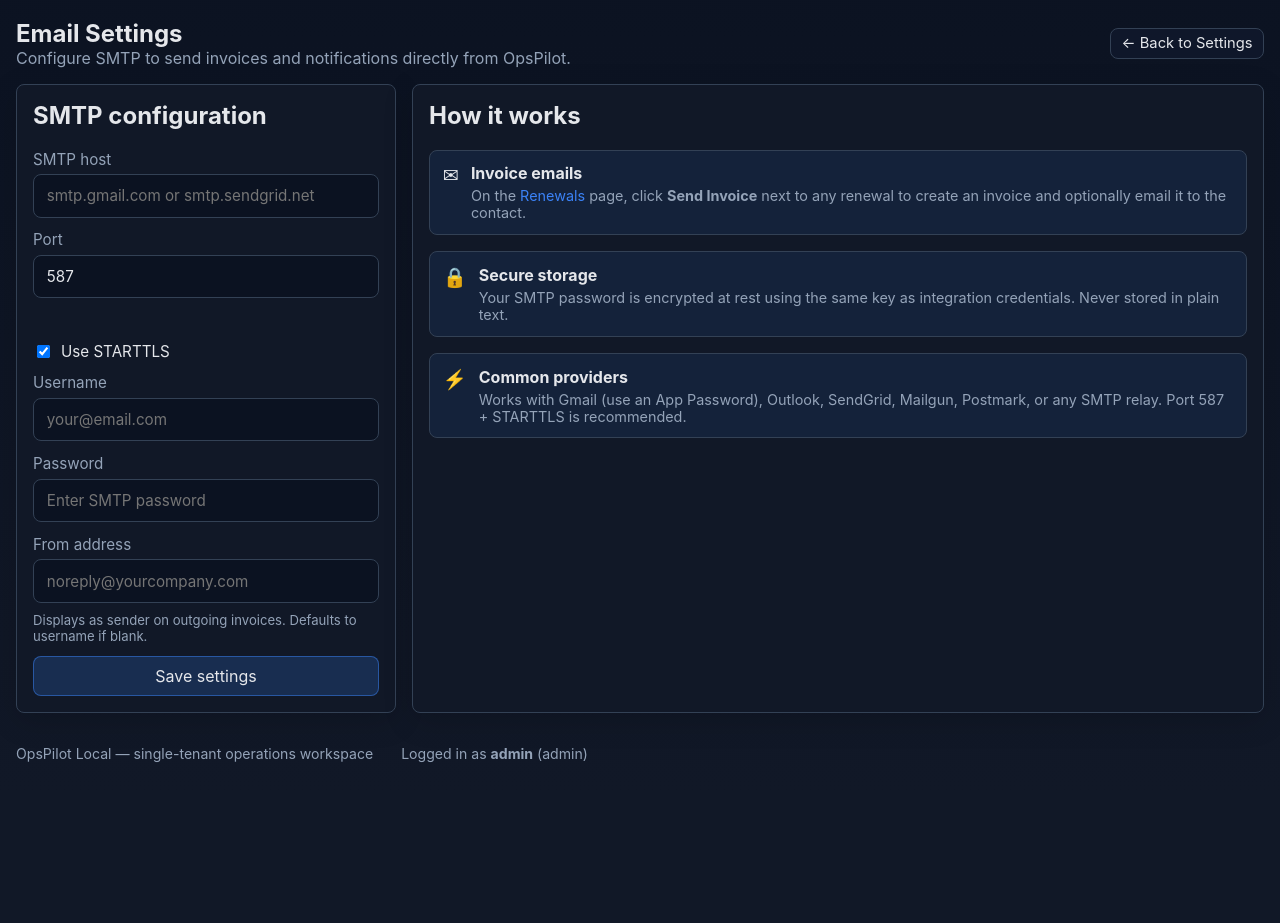
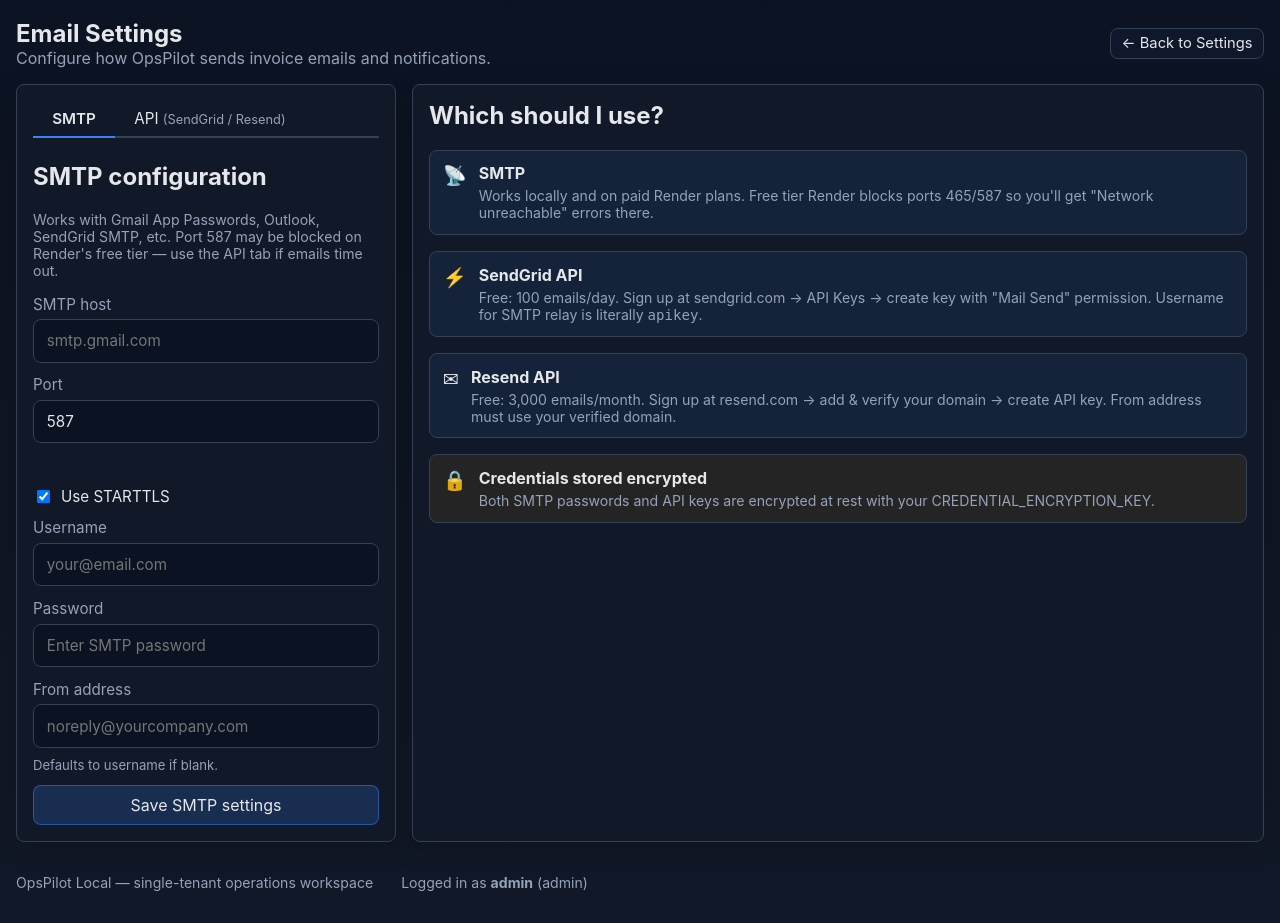
Before and after one commit to aaussharma2-cyber/OpsPilot, a Flask app: page /settings/email in a window 1280 px wide. Shown: the part 109-1032 px from the top of the page. Before the commit the page ends 871 px from the top, so only its background shows below. Run offline with Flask 3, Linux system fonts and the light colour scheme; the visitor is signed in with stand-in values (Sample User, id 1).

Commit message:
Add SendGrid/Resend API email providers alongside SMTP
Fixes SMTP timeout on Render free tier by adding HTTP API alternatives.
Settings → Email now has SMTP and API tabs with provider selector, key
verification, and unified send-test flow.

Co-Authored-By: Claude Sonnet 4.6 <noreply@anthropic.com>

```diff
--- a/opsdemo/routes.py
+++ b/opsdemo/routes.py
@@ -64,6 +64,7 @@ from .services import (
     seed_demo_data,
     send_invoice_email,
     send_test_email,
+    test_api_connection,
     set_integration_config,
     slugify,
     sync_shopify_customers,
@@ -1820,19 +1821,34 @@ def settings_email():
     if request.method == "POST":
         verify_csrf()
         action = request.form.get("action", "save")
+
         if action == "save":
             data: dict = {
-                "host":       request.form.get("host", "").strip(),
-                "port":       request.form.get("port", "587").strip() or "587",
-                "username":   request.form.get("username", "").strip(),
-                "from_addr":  request.form.get("from_addr", "").strip(),
-                "use_tls":    "true" if request.form.get("use_tls") else "false",
+                "provider":  "smtp",
+                "host":      request.form.get("host", "").strip(),
+                "port":      request.form.get("port", "587").strip() or "587",
+                "username":  request.form.get("username", "").strip(),
+                "from_addr": request.form.get("from_addr", "").strip(),
+                "use_tls":   "true" if request.form.get("use_tls") else "false",
             }
             new_password = request.form.get("password", "").strip()
             if new_password:
                 data["password"] = new_password
             set_integration_config("smtp", data)
-            flash("Email settings saved.", "success")
+            flash("SMTP settings saved.", "success")
+
+        elif action == "save_api":
+            provider = request.form.get("api_provider", "sendgrid").strip()
+            data: dict = {
+                "provider":  provider,
+                "from_addr": request.form.get("api_from_addr", "").strip(),
+            }
+            new_key = request.form.get("api_key", "").strip()
+            if new_key:
+                data["api_key"] = new_key
+            set_integration_config("smtp", data)
+            flash(f"{provider.title()} API settings saved.", "success")
+
         elif action == "test":
             if not cfg.get("host"):
                 flash("Save SMTP settings first.", "warning")
@@ -1842,56 +1858,62 @@ def settings_email():
                     host = cfg.get("host", "")
                     port = int(cfg.get("port") or 587)
                     use_tls = str(cfg.get("use_tls", "true")).lower() != "false"
-                    username = cfg.get("username", "")
-                    password = cfg.get("password", "")
                     with smtplib.SMTP(host, port, timeout=10) as smtp:
                         smtp.ehlo()
                         if use_tls:
                             smtp.starttls()
                             smtp.ehlo()
-                        if username and password:
-                            smtp.login(username, password)
+                        u, p = cfg.get("username", ""), cfg.get("password", "")
+                        if u and p:
+                            smtp.login(u, p)
                     log_audit("smtp_test_connection", "settings", status="ok",
                               message=f"SMTP connection test passed. Host: {host}:{port} (TLS={use_tls})")
                     flash("SMTP connection successful.", "success")
                 except Exception as exc:
                     log_audit("smtp_test_connection", "settings", status="error",
-                              message=f"SMTP connection test failed. Host: {cfg.get('host')}:{cfg.get('port')}. Error: {exc}")
+                              message=f"SMTP connection test failed. {exc}")
                     flash(f"SMTP connection failed: {exc}", "danger")
+
+        elif action == "test_api":
+            try:
+                result = test_api_connection(cfg)
+                log_audit("api_test_connection", "settings", status="ok",
+                          message=f"{result['provider']} key verified successfully.")
+                flash(f"{result['provider']} API key is valid.", "success")
+            except ValueError as exc:
+                log_audit("api_test_connection", "settings", status="error", message=str(exc))
+                flash(f"API key check failed: {exc}", "danger")
+
         elif action == "send_test":
             to_email = request.form.get("test_recipient", "").strip()
+            provider = cfg.get("provider", "smtp")
             if not to_email:
-                flash("Enter a recipient email address to send the test to.", "warning")
-            elif not cfg.get("host"):
+                flash("Enter a recipient email address.", "warning")
+            elif provider == "smtp" and not cfg.get("host"):
                 flash("Save SMTP settings first.", "warning")
+            elif provider in ("sendgrid", "resend") and not cfg.get("api_key"):
+                flash("Save API settings first.", "warning")
             else:
                 try:
                     result = send_test_email(to_email, cfg)
-                    log_audit("smtp_test_send", "settings", status="ok",
-                              message=(
-                                  f"Test email submitted to SMTP for delivery to {to_email}. "
-                                  f"Provider: {result.get('provider', 'unknown')}. "
-                                  "Note: SMTP acceptance does not guarantee inbox delivery — "
-                                  "check spam folder and verify SPF/DKIM if not received."
-                              ))
-                    flash(
-                        f"Test email submitted to SMTP for {to_email}. "
-                        "Check your inbox (and spam folder) — delivery may take a minute.",
-                        "success",
-                    )
+                    log_audit("email_test_send", "settings", status="ok",
+                              message=(f"Test email sent via {result.get('provider')} to {to_email}. "
+                                       "SMTP acceptance does not guarantee inbox delivery."))
+                    flash(f"Test email sent to {to_email} via {result.get('provider')}. "
+                          "Check inbox and spam folder.", "success")
                 except ValueError as exc:
-                    log_audit("smtp_test_send", "settings", status="error",
-                              message=f"Test email failed for {to_email}. "
-                                      f"SMTP host: {cfg.get('host')}:{cfg.get('port')}. Error: {exc}")
+                    log_audit("email_test_send", "settings", status="error", message=str(exc))
                     flash(f"Test email failed: {exc}", "danger")
+
         return redirect(url_for("main.settings_email"))
 
-    public_cfg = {k: v for k, v in cfg.items() if k != "password"}
+    public_cfg = {k: v for k, v in cfg.items() if k not in ("password", "api_key")}
     return render_template(
         "settings_email.html",
         title="Email Settings",
         cfg=public_cfg,
         password_saved=bool(cfg.get("password")),
+        api_key_saved=bool(cfg.get("api_key")),
     )
 
 
--- a/opsdemo/templates/settings_email.html
+++ b/opsdemo/templates/settings_email.html
@@ -3,28 +3,53 @@
 <div class="page-head">
   <div>
     <h1>Email Settings</h1>
-    <div class="subtle">Configure SMTP to send invoices and notifications directly from OpsPilot.</div>
+    <div class="subtle">Configure how OpsPilot sends invoice emails and notifications.</div>
   </div>
   <a href="{{ url_for('main.settings') }}" class="btn small">← Back to Settings</a>
 </div>
 
+{% set active_provider = cfg.get('provider', 'smtp') %}
+
 <div class="two-col">
   <section class="panel">
+
+    {# ── Provider tabs ── #}
+    <div style="display:flex;gap:0;margin-bottom:1.5rem;border-bottom:2px solid var(--line)">
+      <button type="button" class="tab-btn {% if active_provider == 'smtp' %}active{% endif %}"
+              onclick="switchTab('smtp')" id="tab-btn-smtp"
+              style="padding:0.5rem 1.2rem;border:none;background:none;cursor:pointer;font-size:0.95rem;
+                     border-bottom:2px solid transparent;margin-bottom:-2px;color:var(--text)">
+        SMTP
+      </button>
+      <button type="button" class="tab-btn {% if active_provider in ('sendgrid','resend') %}active{% endif %}"
+              onclick="switchTab('api')" id="tab-btn-api"
+              style="padding:0.5rem 1.2rem;border:none;background:none;cursor:pointer;font-size:0.95rem;
+                     border-bottom:2px solid transparent;margin-bottom:-2px;color:var(--text)">
+        API <span class="subtle" style="font-size:0.8rem">(SendGrid / Resend)</span>
+      </button>
+    </div>
+
+    {# ── SMTP tab ── #}
+    <div id="panel-smtp" {% if active_provider not in ('smtp', '') and active_provider %}style="display:none"{% endif %}>
       <h2 style="margin-top:0">SMTP configuration</h2>
+      <p class="subtle" style="font-size:0.88rem;margin:0 0 1rem">
+        Works with Gmail App Passwords, Outlook, SendGrid SMTP, etc.
+        Port 587 may be blocked on Render's free tier — use the API tab if emails time out.
+      </p>
       <form method="post" class="form-grid" data-disable-on-submit>
         <input type="hidden" name="csrf_token" value="{{ csrf_token() }}">
         <input type="hidden" name="action" value="save">
-
         <label style="grid-column:1/-1">
           SMTP host
-        <input type="text" name="host" value="{{ cfg.get('host','') }}" placeholder="smtp.gmail.com or smtp.sendgrid.net">
+          <input type="text" name="host" value="{{ cfg.get('host','') }}" placeholder="smtp.gmail.com">
         </label>
         <label>
           Port
           <input type="number" name="port" value="{{ cfg.get('port','587') }}" placeholder="587">
         </label>
-      <label style="display:flex;align-items:center;gap:0.5rem;color:var(--text);margin-top:1.9rem;">
-        <input type="checkbox" name="use_tls" style="width:auto" {% if cfg.get('use_tls','true') != 'false' %}checked{% endif %}> Use STARTTLS
+        <label style="display:flex;align-items:center;gap:0.5rem;color:var(--text);margin-top:1.9rem">
+          <input type="checkbox" name="use_tls" style="width:auto"
+                 {% if cfg.get('use_tls','true') != 'false' %}checked{% endif %}> Use STARTTLS
         </label>
         <label>
           Username
@@ -32,32 +57,90 @@
         </label>
         <label>
           Password
-        <input type="password" name="password" placeholder="{{ 'Saved — leave blank to keep' if password_saved else 'Enter SMTP password' }}">
+          <input type="password" name="password"
+                 placeholder="{{ 'Saved — leave blank to keep' if password_saved else 'Enter SMTP password' }}">
         </label>
         <label style="grid-column:1/-1">
           From address
-        <input type="email" name="from_addr" value="{{ cfg.get('from_addr','') }}" placeholder="noreply@yourcompany.com">
-        <span class="subtle" style="font-size:0.82rem;margin-top:0.2rem">Displays as sender on outgoing invoices. Defaults to username if blank.</span>
+          <input type="email" name="from_addr" value="{{ cfg.get('from_addr','') }}"
+                 placeholder="noreply@yourcompany.com">
+          <span class="subtle" style="font-size:0.82rem;margin-top:0.2rem">
+            Defaults to username if blank.
+          </span>
         </label>
-
-      <button class="btn primary" type="submit">Save settings</button>
+        <button class="btn primary" type="submit">Save SMTP settings</button>
       </form>
 
-    {% if cfg.get('host') %}
+      {% if cfg.get('host') and active_provider == 'smtp' %}
       <hr style="border:none;border-top:1px solid var(--line);margin:1.5rem 0">
-    <h3 style="margin:0 0 0.75rem">Test connection</h3>
-    <p class="subtle" style="margin:0 0 0.75rem;font-size:0.9rem">Verify that OpsPilot can reach your SMTP server with the saved credentials (auth only — no email sent).</p>
+      <h3 style="margin:0 0 0.5rem">Test SMTP connection</h3>
+      <p class="subtle" style="margin:0 0 0.75rem;font-size:0.88rem">Auth-only check — no email sent.</p>
       <form method="post">
         <input type="hidden" name="csrf_token" value="{{ csrf_token() }}">
         <input type="hidden" name="action" value="test">
-      <button class="btn success" type="submit">Test SMTP connection</button>
+        <button class="btn success" type="submit">Test connection</button>
+      </form>
+      {% endif %}
+    </div>
+
+    {# ── API tab ── #}
+    <div id="panel-api" {% if active_provider not in ('sendgrid','resend') %}style="display:none"{% endif %}>
+      <h2 style="margin-top:0">API configuration</h2>
+      <p class="subtle" style="font-size:0.88rem;margin:0 0 1rem">
+        Bypasses SMTP entirely — works on Render's free tier.
+        <strong>SendGrid</strong> and <strong>Resend</strong> both offer free tiers (100–3,000 emails/month).
+      </p>
+      <form method="post" class="form-grid" data-disable-on-submit>
+        <input type="hidden" name="csrf_token" value="{{ csrf_token() }}">
+        <input type="hidden" name="action" value="save_api">
+        <label style="grid-column:1/-1">
+          Provider
+          <select name="api_provider">
+            <option value="sendgrid" {% if cfg.get('provider') == 'sendgrid' %}selected{% endif %}>
+              SendGrid (api.sendgrid.com)
+            </option>
+            <option value="resend" {% if cfg.get('provider') == 'resend' %}selected{% endif %}>
+              Resend (api.resend.com)
+            </option>
+          </select>
+        </label>
+        <label style="grid-column:1/-1">
+          API key
+          <input type="password" name="api_key"
+                 placeholder="{{ 'Saved — leave blank to keep' if api_key_saved else 'Paste API key here' }}">
+        </label>
+        <label style="grid-column:1/-1">
+          From address
+          <input type="email" name="api_from_addr" value="{{ cfg.get('from_addr','') }}"
+                 placeholder="noreply@yourcompany.com">
+          <span class="subtle" style="font-size:0.82rem;margin-top:0.2rem">
+            Must be a verified sender in your SendGrid / Resend account.
+          </span>
+        </label>
+        <button class="btn primary" type="submit">Save API settings</button>
       </form>
 
+      {% if api_key_saved and active_provider in ('sendgrid', 'resend') %}
+      <hr style="border:none;border-top:1px solid var(--line);margin:1.5rem 0">
+      <h3 style="margin:0 0 0.5rem">Verify API key</h3>
+      <p class="subtle" style="margin:0 0 0.75rem;font-size:0.88rem">Checks the key is valid — no email sent.</p>
+      <form method="post">
+        <input type="hidden" name="csrf_token" value="{{ csrf_token() }}">
+        <input type="hidden" name="action" value="test_api">
+        <button class="btn success" type="submit">Verify API key</button>
+      </form>
+      {% endif %}
+    </div>
+
+    {# ── Send test email (shown for whichever provider is active) ── #}
+    {% set ready = (active_provider == 'smtp' and cfg.get('host')) or
+                   (active_provider in ('sendgrid','resend') and api_key_saved) %}
+    {% if ready %}
     <hr style="border:none;border-top:1px solid var(--line);margin:1.5rem 0">
     <h3 style="margin:0 0 0.25rem">Send test email</h3>
-    <p class="subtle" style="margin:0 0 0.75rem;font-size:0.9rem">
-      Send an actual email to verify end-to-end delivery. If you receive it, invoices will work.
-      If not, check spam and verify your SPF/DKIM records.
+    <p class="subtle" style="margin:0 0 0.75rem;font-size:0.88rem">
+      Sends a real email to confirm end-to-end delivery via
+      <strong>{{ active_provider.title() if active_provider != 'sendgrid' else 'SendGrid' }}</strong>.
     </p>
     <form method="post" class="form-grid" style="gap:0.75rem" data-disable-on-submit>
       <input type="hidden" name="csrf_token" value="{{ csrf_token() }}">
@@ -69,43 +152,66 @@
       <button class="btn primary" type="submit">Send test email</button>
     </form>
     {% endif %}
+
   </section>
 
   <section class="panel">
-    <h2 style="margin-top:0">How it works</h2>
+    <h2 style="margin-top:0">Which should I use?</h2>
     <div style="display:grid;gap:1rem">
       <div class="alert-item info" style="display:flex;gap:0.75rem;align-items:flex-start">
-        <span style="font-size:1.2rem">✉</span>
+        <span style="font-size:1.2rem">📡</span>
         <div>
-          <strong>Invoice emails</strong>
-          <p class="subtle" style="margin:0.25rem 0 0;font-size:0.9rem">
-            On the <a href="{{ url_for('main.renewals') }}">Renewals</a> page, click
-            <strong>Send Invoice</strong> next to any renewal to create an invoice and
-            optionally email it to the contact.
-          </p>
-        </div>
-      </div>
-      <div class="alert-item info" style="display:flex;gap:0.75rem;align-items:flex-start">
-        <span style="font-size:1.2rem">🔒</span>
-        <div>
-          <strong>Secure storage</strong>
-          <p class="subtle" style="margin:0.25rem 0 0;font-size:0.9rem">
-            Your SMTP password is encrypted at rest using the same key as integration
-            credentials. Never stored in plain text.
+          <strong>SMTP</strong>
+          <p class="subtle" style="margin:0.25rem 0 0;font-size:0.88rem">
+            Works locally and on paid Render plans. Free tier Render blocks ports 465/587
+            so you'll get "Network unreachable" errors there.
           </p>
         </div>
       </div>
       <div class="alert-item info" style="display:flex;gap:0.75rem;align-items:flex-start">
         <span style="font-size:1.2rem">⚡</span>
         <div>
-          <strong>Common providers</strong>
-          <p class="subtle" style="margin:0.25rem 0 0;font-size:0.9rem">
-            Works with Gmail (use an App Password), Outlook, SendGrid, Mailgun,
-            Postmark, or any SMTP relay. Port 587 + STARTTLS is recommended.
+          <strong>SendGrid API</strong>
+          <p class="subtle" style="margin:0.25rem 0 0;font-size:0.88rem">
+            Free: 100 emails/day. Sign up at sendgrid.com → API Keys → create key with
+            "Mail Send" permission. Username for SMTP relay is literally <code>apikey</code>.
+          </p>
+        </div>
+      </div>
+      <div class="alert-item info" style="display:flex;gap:0.75rem;align-items:flex-start">
+        <span style="font-size:1.2rem">✉</span>
+        <div>
+          <strong>Resend API</strong>
+          <p class="subtle" style="margin:0.25rem 0 0;font-size:0.88rem">
+            Free: 3,000 emails/month. Sign up at resend.com → add &amp; verify your domain →
+            create API key. From address must use your verified domain.
+          </p>
+        </div>
+      </div>
+      <div class="alert-item warning" style="display:flex;gap:0.75rem;align-items:flex-start">
+        <span style="font-size:1.2rem">🔒</span>
+        <div>
+          <strong>Credentials stored encrypted</strong>
+          <p class="subtle" style="margin:0.25rem 0 0;font-size:0.88rem">
+            Both SMTP passwords and API keys are encrypted at rest with your
+            CREDENTIAL_ENCRYPTION_KEY.
           </p>
         </div>
       </div>
     </div>
   </section>
 </div>
+
+<script>
+function switchTab(tab) {
+  document.getElementById('panel-smtp').style.display = tab === 'smtp' ? '' : 'none';
+  document.getElementById('panel-api').style.display  = tab === 'api'  ? '' : 'none';
+  document.getElementById('tab-btn-smtp').style.borderBottomColor = tab === 'smtp' ? 'var(--accent, #3b82f6)' : 'transparent';
+  document.getElementById('tab-btn-api').style.borderBottomColor  = tab === 'api'  ? 'var(--accent, #3b82f6)' : 'transparent';
+  document.getElementById('tab-btn-smtp').style.fontWeight = tab === 'smtp' ? '600' : 'normal';
+  document.getElementById('tab-btn-api').style.fontWeight  = tab === 'api'  ? '600' : 'normal';
+}
+// Highlight the active tab on load
+switchTab('{{ "api" if active_provider in ("sendgrid","resend") else "smtp" }}');
+</script>
 {% endblock %}
```
Also changed, not shown: opsdemo/services.py (+149 -50 lines). Lines whose indentation alone changed are shown as unchanged.
